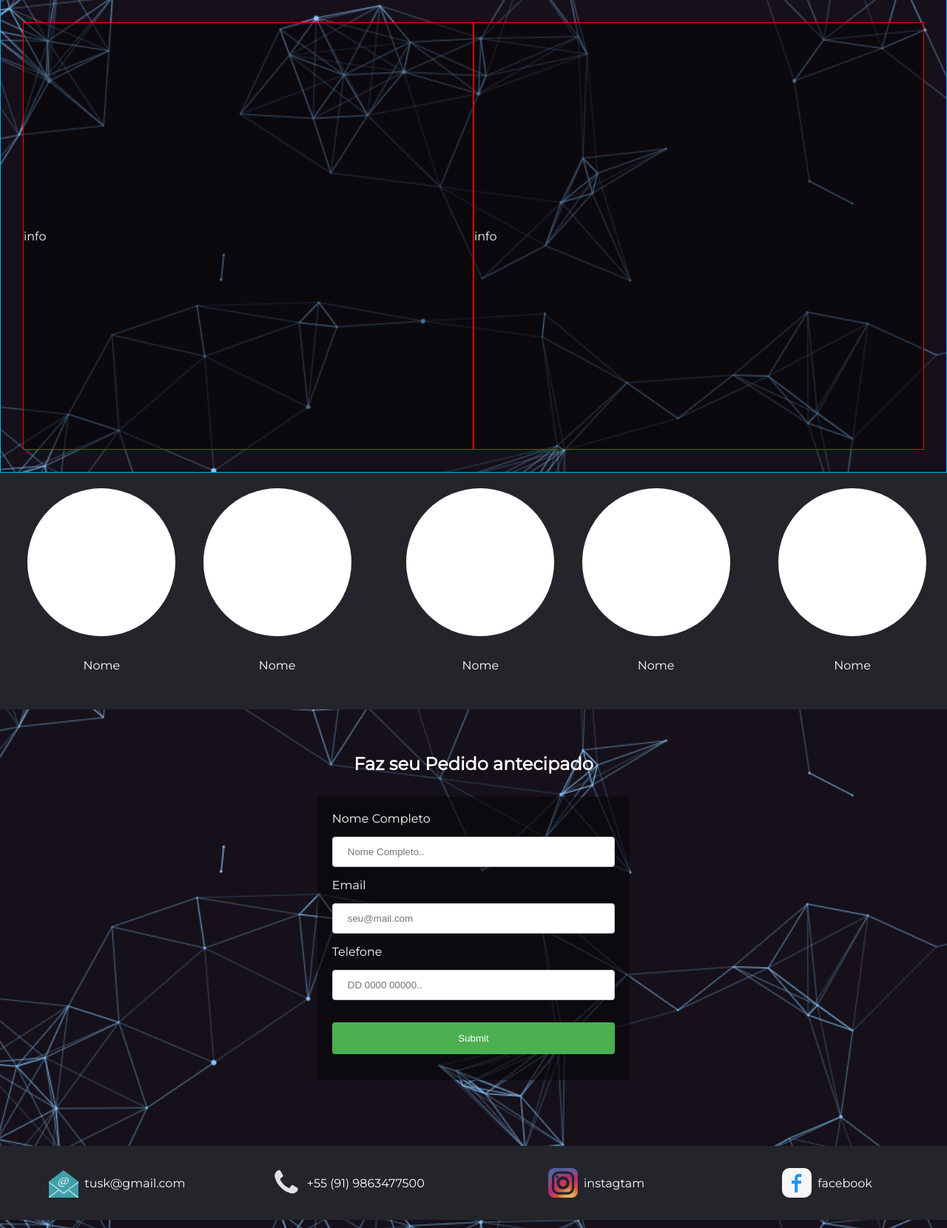
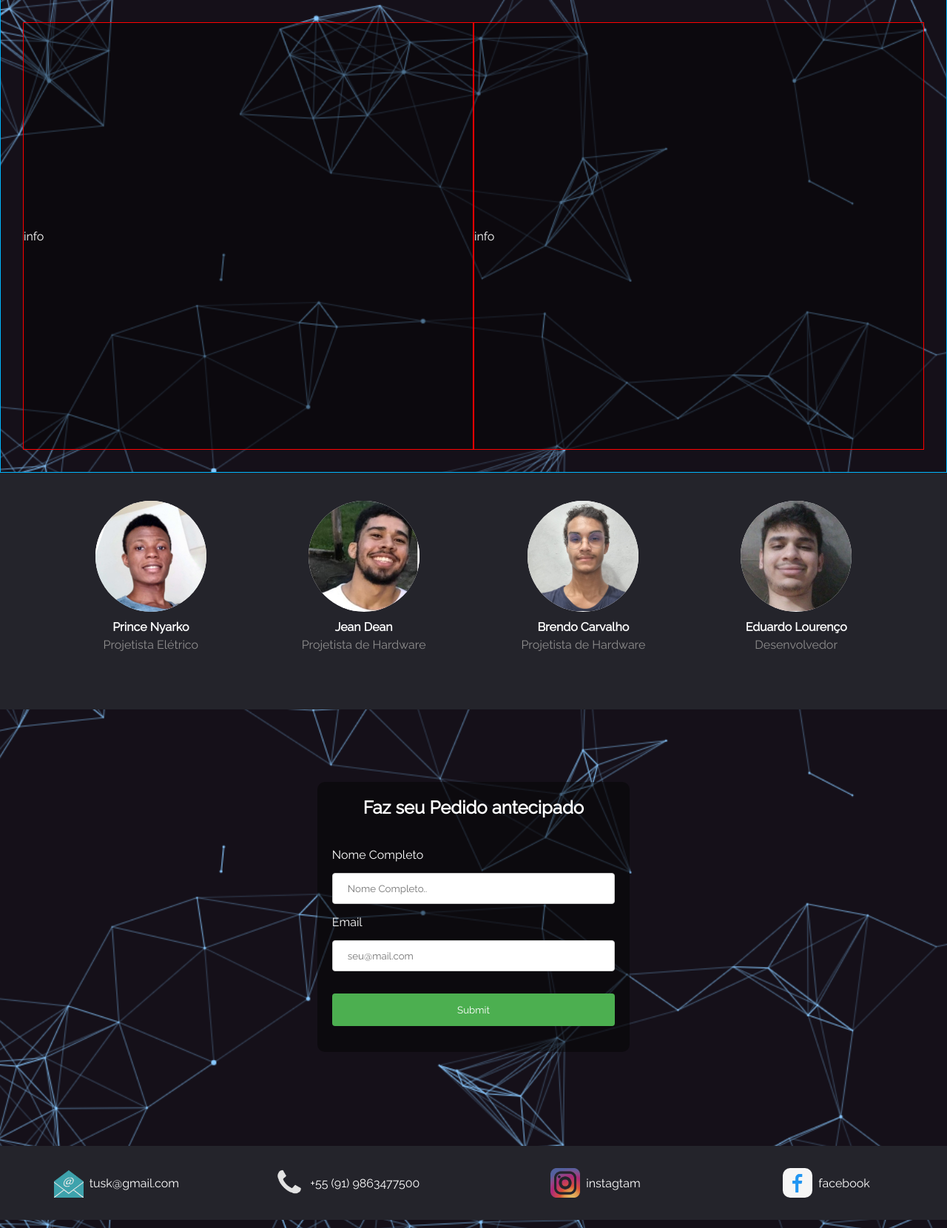
Before and after one commit to Tusk-UFPA/tusk-site, a Flask app: page / in a window 1280 px wide. Shown: the part 2811-4471 px from the top of the page at 74% size. Run offline with Flask 3, Linux system fonts and the light colour scheme.

Commit message:
mobile implementacao

```diff
--- a/app.py
+++ b/app.py
@@ -18,7 +18,8 @@ def index():
 def post():
     data=request.json
     print(data)
-    return send_from_directory(os.path.dirname(__file__), "index.html")
+    return send_from_directory(os.path.dirname(__file__), "tanx.html")
+
 
 # @app.route('/assets/js/<path:filename>"')
 # def js(filename):
--- a/assets/css/index.css
+++ b/assets/css/index.css
@@ -1,6 +1,8 @@
-@import url('https://fonts.googleapis.com/css2?family=Montserrat&display=swap');
+/* @import url('https://fonts.googleapis.com/css2?family=Montserrat&display=swap'); */
+@import url(https://fonts.googleapis.com/css?family=Raleway);
 
 * {
+    font-family: "Raleway";
     margin: 0;
     padding: 0;
     box-sizing: border-box;
@@ -22,7 +24,7 @@ html {
 }
 
 body {
-    font-family: 'montserrat', sans-serif;
+    /* font-family: 'montserrat', sans-serif; */
     color: #fff;
 }
 
@@ -340,16 +393,35 @@ a:hover>div,
     width: 25rem;
 }
 
-.forms-container {
-    border-radius: 5px;
+.forms-text {
+    border-radius: 10px 10px 0px 0px;
     background-color: #05050583;
     padding: 20px;
-    max-width: 40%;
+    width: 40%;
+
+}
+
+.forms-text>div {
+    text-align: center;
+    width: 100%;
+}
+
+.forms-container {
+    border-radius: 0px 0px 10px 10px;
+    background-color: #05050583;
+    padding: 20px;
+    width: 40%;
+}
+
+
+.forms-container>.sucesso {
+    text-align: center;
+    color: #45a049;
+    padding: 2rem 0;
 }
 
 input[type=text],
 input[type=email],
-input[type=tel],
 select {
     width: 100%;
     padding: 12px 20px;
@@ -426,10 +498,9 @@ input[type=submit]:hover {
     padding: 0.5rem;
 }
 
-.sobre-wrapper,
-.sobre-wrapper-only {
+.sobre-wrapper {
     display: flex;
-    justify-content: space-evenly;
+    /* justify-content: space-evenly; */
     align-items: center;
     width: 100%;
 }
@@ -484,14 +555,28 @@ input[type=submit]:hover {
 }
 
 .nos-img-container {
-    width: 200px;
-    height: 200px;
+    width: 150px;
+    height: 150px;
     background-color: #fff;
     border-radius: 50%;
+    overflow: hidden;
+}
+
+.nos-img-container>img {
+    width: 100%;
+}
+
+.nos>p {
+    padding-top: .7rem;
+    font-weight: 700;
+
 }
 
 .nos>span {
-    padding: var(--10p);
+    color: #8f8e8e;
+    padding-top: .3rem;
+    padding-bottom: 2.5rem;
+
 
 }
 
--- a/assets/js/index.js
+++ b/assets/js/index.js
@@ -1,7 +1,5 @@
 const nav = document.querySelector("#navbar");
 const scrollWatcher = document.createElement("div");
-
-console.log(nav);
 
 scrollWatcher.setAttribute("data-scroll-watcher", "");
 nav.before(scrollWatcher);
@@ -15,3 +13,34 @@ const navOberver = new IntersectionObserver(
 );
 
 navOberver.observe(scrollWatcher);
+
+
+document.getElementById("forms").addEventListener("submit", function(event) {
+  event.preventDefault();
+
+  const nome = document.getElementById("nome").value;
+  const email = document.getElementById("email").value;
+
+  // Create a JSON object with latitude and longitude
+  const data = {
+      nome:nome,
+      email: email
+  };
+
+  console.log(data)
+  fetch('/', {
+          method: 'POST',
+          headers: {
+              'Content-Type': 'application/json'
+          },
+          body: JSON.stringify(data)
+      })
+      .then(response => response.text())
+      .then(result => {
+          document.getElementById("forms-container").innerHTML = result;
+          console.log(result)
+      })
+      .catch(error => {
+          console.error('Error:', error);
+      });
+});
--- a/index.html
+++ b/index.html
@@ -6,7 +6,8 @@
     <meta name="viewport" content="width=device-width, initial-scale=1.0">
     <link rel="preconnect" href="https://fonts.googleapis.com">
     <link rel="preconnect" href="https://fonts.gstatic.com" crossorigin>
-    <link href="https://fonts.googleapis.com/css2?family=Inter:wght@200&family=Lexend+Deca&display=swap" rel="stylesheet">
+    <link href="https://fonts.googleapis.com/css2?family=Inter:wght@200&family=Lexend+Deca&display=swap"
+        rel="stylesheet">
     <link rel="apple-touch-icon" sizes="180x180" href="/apple-touch-icon.png">
     <link rel="icon" type="image/png" sizes="32x32" href="/favicon-32x32.png">
     <link rel="icon" type="image/png" sizes="16x16" href="/favicon-16x16.png">
@@ -26,6 +27,10 @@
                 TUSK
             </div> -->
         </div>
+        <input id="menu-toggle" type="checkbox" />
+        <label class='menu-button-container' for="menu-toggle">
+            <div class='menu-button'></div>
+        </label>
         <div class="navigators">
             <a href=" #home">
                 <div class="home">Home</div>
@@ -64,9 +69,11 @@
                 <!-- jd -->
             </div>
             <div class="solucao-text">
-                <h2>Fornecendo Eletricidade a Comunidades Isoladas na Amazônia com Energia Solar de Rastreamento e Geradores Eólicos</h2>
+                <h2>Fornecendo Eletricidade a Comunidades Isoladas na Amazônia com Energia Solar de Rastreamento e
+                    Geradores Eólicos</h2>
                 <p>
-                    Fornecendo eletricidade a áreas remotas em Ribeirinha, na Amazônia, com um sistema híbrido de energia que combina solar e eólica, permitindo iluminação e melhor qualidade de vida.
+                    Fornecendo eletricidade a áreas remotas em Ribeirinha, na Amazônia, com um sistema híbrido de
+                    energia que combina solar e eólica, permitindo iluminação e melhor qualidade de vida.
                 </p>
 
             </div>
@@ -85,7 +92,13 @@
                         </p>
                         <div class="line"></div>
                         <span>
-                            O sistemas fotovoltaicos com rastreamento solar são uma solução avançada para a geração de eletricidade sustentável. Com painéis solares que seguem automaticamente o movimento do sol ao longo do dia, maximizamos a captura de energia solar, proporcionando eficiência energética excepcional. Este produto oferece uma fonte de energia confiável para residências e empresas, reduzindo custos de eletricidade e impactos ambientais. O rastreamento solar melhora a produção de energia, tornando-o ideal para locais com alta exposição solar. Uma opção inovadora para quem busca soluções de energia limpa e eficiente.
+                            O sistemas fotovoltaicos com rastreamento solar são uma solução avançada para a geração de
+                            eletricidade sustentável. Com painéis solares que seguem automaticamente o movimento do sol
+                            ao longo do dia, maximizamos a captura de energia solar, proporcionando eficiência
+                            energética excepcional. Este produto oferece uma fonte de energia confiável para residências
+                            e empresas, reduzindo custos de eletricidade e impactos ambientais. O rastreamento solar
+                            melhora a produção de energia, tornando-o ideal para locais com alta exposição solar. Uma
+                            opção inovadora para quem busca soluções de energia limpa e eficiente.
                         </span>
                     </div>
                 </div>
@@ -135,50 +148,76 @@
 
         <!-- sobr -->
         <div id="sobre" class="sobre-container">
-            <div class="sobre-wrapper">
-                <div class="nos">
-                    <div class="nos-img-container"></div>
-                    <span>Nome</span>
+            <!-- <div class="sobre-wrapper"> -->
+            <div class="nos">
+                <div class="nos-img-container">
+                    <img src="assets/img/prof/prince.png" alt="" srcset="">
                 </div>
-                <div class="nos">
-                    <div class="nos-img-container"></div>
-                    <span>Nome</span>
+                <p>
+                    Prince Nyarko
+
+                </p>
+                <span>
+                    Projetista Elétrico
+                </span>
+            </div>
+            <div class="nos">
+                <div class="nos-img-container">
+                    <img src="assets/img/prof/jean.png" alt="" srcset="">
                 </div>
+                <p>
+                    Jean Dean
+
+                </p>
+                <span>
+                    Projetista de Hardware
+                </span>
             </div>
-            <div class="sobre-wrapper">
-                <div class="nos">
-                    <div class="nos-img-container"></div>
-                    <span>Nome</span>
+            <!-- </div> -->
+            <!-- <div class="sobre-wrapper"> -->
+            <div class="nos">
+                <div class="nos-img-container">
+                    <img src="assets/img/prof/bren.png" alt="" srcset="">
                 </div>
+                <p>
+                    Brendo Carvalho
+                </p>
+                <span>
+                    Projetista de Hardware
+                </span>
+            </div>
 
-                <div class="nos">
-                    <div class="nos-img-container"></div>
-                    <span>Nome</span>
+            <div class="nos">
+                <div class="nos-img-container">
+                    <img src="assets/img/prof/edu.png" alt="" srcset="">
                 </div>
+                <p>
+                    Eduardo Lourenço
+                </p>
+                <span>
+                    Desenvolvedor
+                </span>
             </div>
-            <div class="sobre-wrapper-only">
-
-                <div class="nos">
-                    <div class="nos-img-container"></div>
-                    <span>Nome</span>
-                </div>
-            </div>
+            <!-- </div> -->
 
         </div>
 
         <!-- forms -->
         <div id="request-form" class="request-form">
-            <h2>Faz seu Pedido antecipado</h2>
-            <div class="forms-container">
-                <form action="/" method="post">
-                    <label for="fname">Nome Completo</label>
-                    <input type="text" id="fname" name="nome" placeholder="Nome Completo..">
+            <div class="forms-text">
+                <div>
+                    <h2>
+                        Faz seu Pedido antecipado
+                    </h2>
+                </div>
+            </div>
+            <div id="forms-container" class="forms-container">
+                <form id="forms" action="/" method="post">
+                    <label for="nome">Nome Completo</label>
+                    <input type="text" id="nome" name="nome" placeholder="Nome Completo..">
 
-                    <label for="lname">Email</label>
-                    <input type="email" id="lname" name="Email" placeholder="seu@mail.com">
-
-                    <label for="lname">Telefone</label>
-                    <input type="tel" id="lname" name="Telefone" placeholder="DD 0000 00000.." pattern="[0-9]{2}[0-9]{4}[0-9]{5}">
+                    <label for="email">Email</label>
+                    <input type="email" id="email" name="Email" placeholder="seu@mail.com">
 
                     <input type="submit" value="Submit">
                 </form>
@@ -191,7 +230,6 @@
                     <div class="mail-logo">
                         <div>
                             <img src="assets/img/mail.png" alt="" srcset="">
-
                         </div>
                         <span>
                             tusk@gmail.com
--- /dev/null
+++ b/tanx.html
@@ -0,0 +1,3 @@
+<h4 class="sucesso">
+    Seu Pedido antecipado foi recebido com sucesso.
+</h4>
```
Also changed, not shown: other parts of assets/css/index.css (+101 -0 lines), assets/img/prof/bren.png (added), assets/img/prof/edu.png (added), assets/img/prof/jean.png (added), assets/img/prof/prince.png (added), 3 other files.
